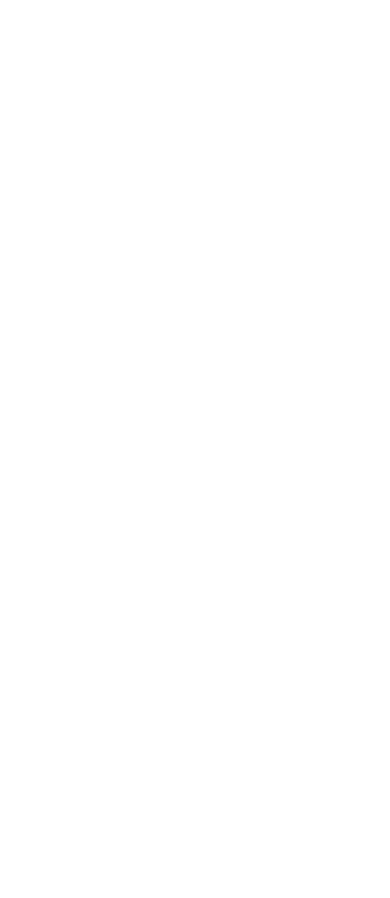
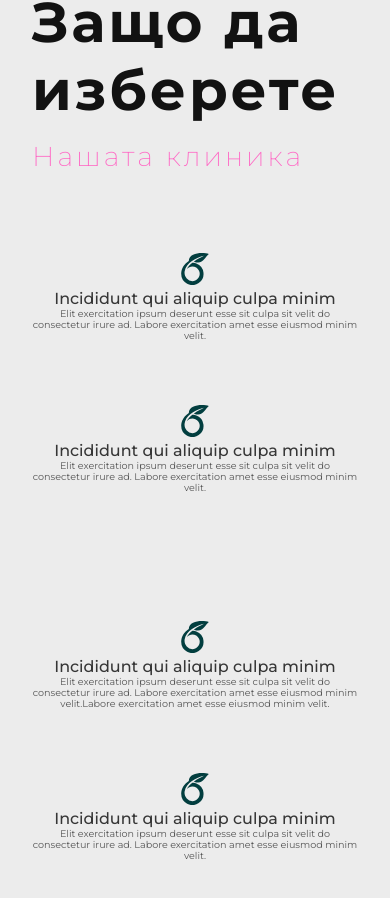
Before and after one commit to Krustew17/Pedi-Cure, a Next.js app in the folder frontend/: page / in a window 390 px wide. Shown: the part 1867-2765 px from the top of the page. Before the commit the page ends 1759 px from the top, so only its background shows below. Built offline with nearby package versions, Linux system fonts and the light colour scheme.

Commit message:
added why choose us section with 4 articles and made it responsive

```diff
--- a/frontend/src/app/page.js
+++ b/frontend/src/app/page.js
@@ -2,6 +2,7 @@
 import styles from "./page.module.css";
 import InfoBlock from "@/components/InfoBlock/infoBlock";
 import WorkingTime from "@/components/WorkingTime/workingTime";
+import WhyChooseUs from "@/components/WhyChooseUs/WhyChooseUs";
 
 export default function Home() {
     return (
@@ -12,6 +13,9 @@
                     <InfoBlock />
                     <WorkingTime />
                 </div>
+                <div className={styles.WhyChooseUsContainer}>
+                    <WhyChooseUs />
+                </div>
             </main>
         </>
     );
--- a/frontend/src/app/page.module.css
+++ b/frontend/src/app/page.module.css
@@ -15,6 +15,14 @@
     flex-basis: 50%;
 }
 
+.WhyChooseUsContainer {
+    background-color: rgb(236, 236, 236);
+    width: 100%;
+    display: flex;
+    flex-direction: column;
+    align-items: center;
+}
+
 @media screen and (min-width: 768px) {
     .welcomeContainer {
         flex-direction: row;
--- /dev/null
+++ b/frontend/src/components/WhyChooseUs/WhyChooseUs.js
@@ -0,0 +1,51 @@
+import { SiOverleaf } from "react-icons/si";
+import styles from "./WhyChooseUs.module.css";
+export default function WhyChooseUs() {
+    return (
+        <section className={styles.WhyChooseUsSection}>
+            <h1 className={styles.WhyChooseUsH1}>Защо да изберете</h1>
+            <h2 className={styles.WhyChooseUsH2}>Нашата клиника</h2>
+            <div className={styles.ArticleContainer}>
+                <div className={styles.WhyChooseUsArticle}>
+                    <SiOverleaf className={styles.iconStyle} />
+                    <h1>Incididunt qui aliquip culpa minim</h1>
+                    <p>
+                        Elit exercitation ipsum deserunt esse sit culpa sit
+                        velit do consectetur irure ad. Labore exercitation amet
+                        esse eiusmod minim velit.
+                    </p>
+                </div>
+                <div className={styles.WhyChooseUsArticle}>
+                    <SiOverleaf className={styles.iconStyle} />
+                    <h1>Incididunt qui aliquip culpa minim</h1>
+                    <p>
+                        Elit exercitation ipsum deserunt esse sit culpa sit
+                        velit do consectetur irure ad. Labore exercitation amet
+                        esse eiusmod minim velit.
+                    </p>
+                </div>
+            </div>
+            <div className={styles.ArticleContainer}>
+                <div className={styles.WhyChooseUsArticle}>
+                    <SiOverleaf className={styles.iconStyle} />
+                    <h1>Incididunt qui aliquip culpa minim</h1>
+                    <p>
+                        Elit exercitation ipsum deserunt esse sit culpa sit
+                        velit do consectetur irure ad. Labore exercitation amet
+                        esse eiusmod minim velit.Labore exercitation amet esse
+                        eiusmod minim velit.
+                    </p>
+                </div>
+                <div className={styles.WhyChooseUsArticle}>
+                    <SiOverleaf className={styles.iconStyle} />
+                    <h1>Incididunt qui aliquip culpa minim</h1>
+                    <p>
+                        Elit exercitation ipsum deserunt esse sit culpa sit
+                        velit do consectetur irure ad. Labore exercitation amet
+                        esse eiusmod minim velit.
+                    </p>
+                </div>
+            </div>
+        </section>
+    );
+}
--- /dev/null
+++ b/frontend/src/components/WhyChooseUs/WhyChooseUs.module.css
@@ -0,0 +1,111 @@
+.WhyChooseUsSection {
+    display: flex;
+    flex-direction: column;
+    padding: 0 2rem;
+    align-content: center;
+    max-width: 1200px;
+    margin-top: 2rem;
+}
+
+.WhyChooseUsSection .WhyChooseUsH1 {
+    color: var(--color-black);
+    font-size: 5rem;
+    margin-top: 2rem;
+    margin-bottom: 1rem;
+    letter-spacing: 3px;
+    align-self: flex-start;
+}
+
+.WhyChooseUsSection .WhyChooseUsH2 {
+    color: var(--color-primary);
+    margin-bottom: 5rem;
+    font-size: 4rem;
+    letter-spacing: 3px;
+    font-weight: 200;
+}
+
+.ArticleContainer {
+    display: flex;
+    flex-wrap: wrap;
+    margin: 0 auto;
+    align-content: center;
+    justify-content: space-between;
+    margin-bottom: 3rem;
+}
+
+.ArticleContainer:last-child {
+    margin-top: 4rem;
+}
+
+.ArticleContainer h1 {
+    font-weight: 500;
+    font-size: 2rem;
+    color: rgb(54, 54, 54);
+}
+
+.ArticleContainer p {
+    font-size: 1.2rem;
+    color: rgb(87, 87, 87);
+}
+
+.iconStyle {
+    color: var(--color-secondary);
+    font-size: 2rem;
+    align-self: center;
+    text-align: center;
+}
+
+.WhyChooseUsArticle {
+    flex-basis: 47%;
+    text-align: center;
+}
+
+@media screen and (max-width: 630px) {
+    .WhyChooseUsSection .WhyChooseUsH1 {
+        font-size: 4rem;
+    }
+
+    .WhyChooseUsSection .WhyChooseUsH2 {
+        font-size: 2.5rem;
+    }
+    .WhyChooseUsArticle h1 {
+        font-size: 1.5rem;
+    }
+
+    .WhyChooseUsArticle p {
+        font-size: 1rem;
+    }
+
+    .WhyChooseUsSection {
+        padding: 2rem;
+    }
+
+    .WhyChooseUsArticle {
+        flex-basis: 100%;
+    }
+
+    .ArticleContainer {
+        flex-direction: column;
+        margin-bottom: 0px;
+    }
+
+    .WhyChooseUsArticle {
+        margin-bottom: 4rem;
+    }
+}
+@media screen and (max-width: 400px) {
+    .WhyChooseUsSection .WhyChooseUsH1 {
+        font-size: 3.5rem;
+    }
+
+    .WhyChooseUsSection .WhyChooseUsH2 {
+        font-size: 1.7rem;
+    }
+    .WhyChooseUsArticle h1 {
+        font-size: 1rem;
+    }
+
+    .WhyChooseUsArticle p {
+        font-size: 0.6rem;
+    }
+}
```
Also changed, not shown: 1 other file (tests, documents, lock files or other folders). Lines whose indentation alone changed are shown as unchanged.
